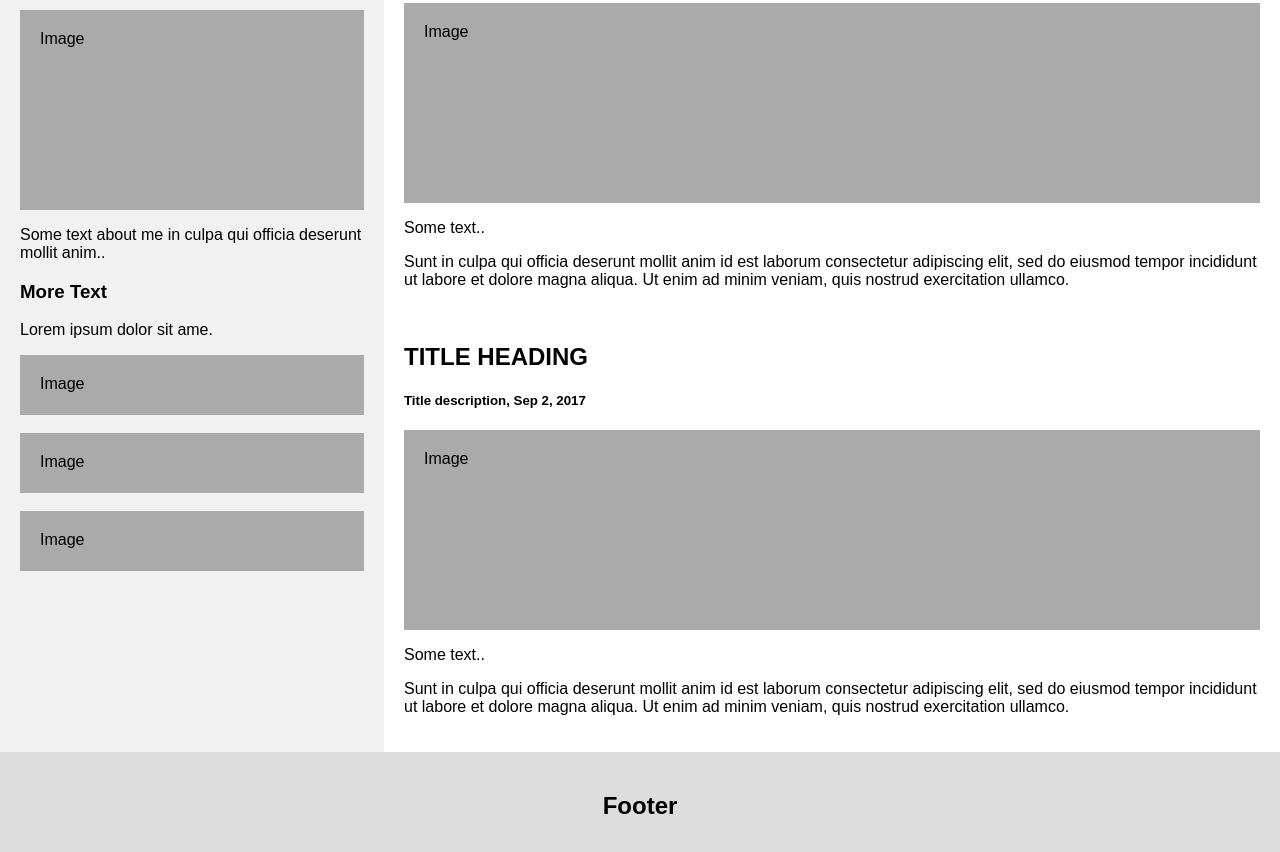
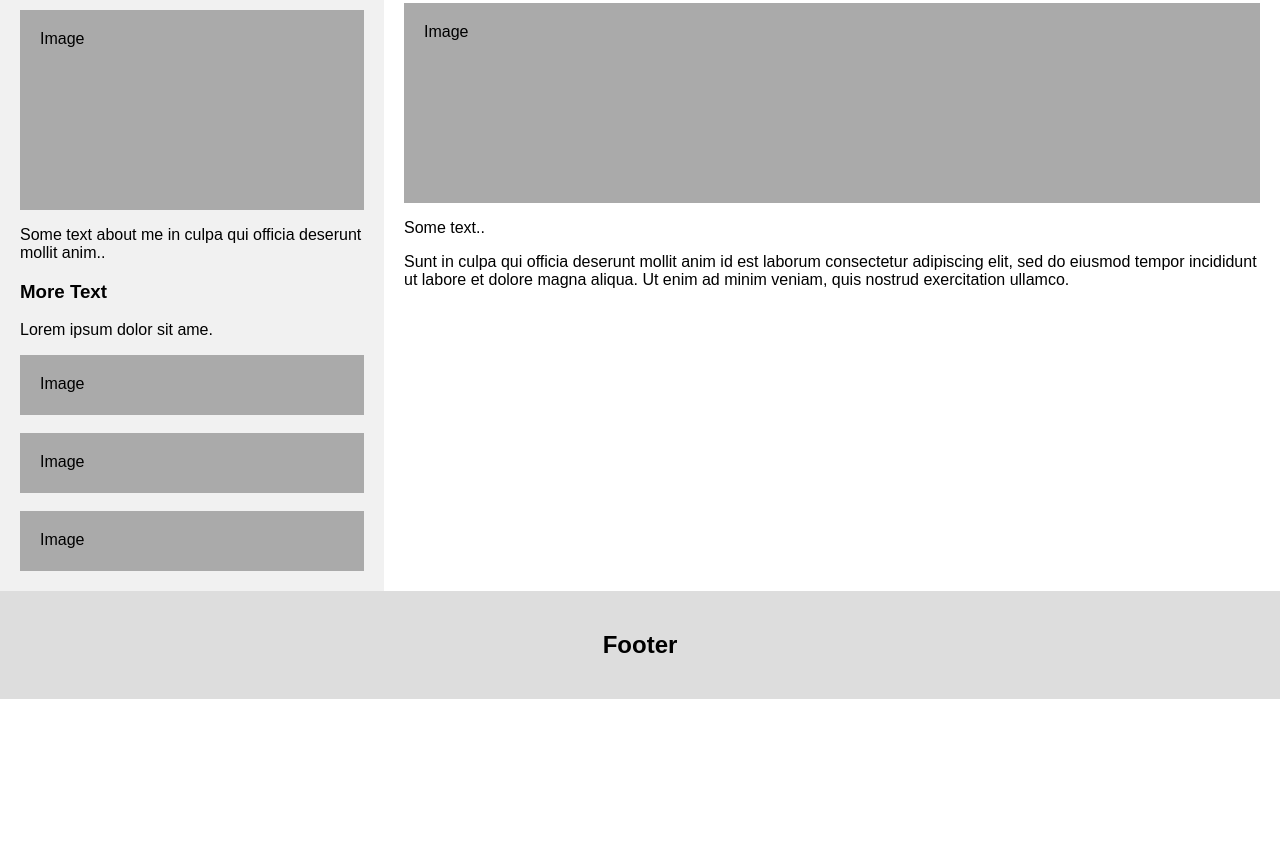
Before and after one commit to sky-xg/guodayihe.github.io, a plain HTML site: page index.html in a window 1280 px wide. Shown: the part 488-1340 px from the top of the page. After the commit the page ends 1187 px from the top, so only its background shows below. Drawn offline with Linux system fonts and the light colour scheme.

Commit message:
Update index.html

```diff
--- a/index.html
+++ b/index.html
@@ -1,7 +1,7 @@
 <!DOCTYPE html>
 <html lang="en">
 <head>
-<title>Page Title</title>
+<title>国大益和</title>
 <meta charset="UTF-8">
 <meta name="viewport" content="width=device-width, initial-scale=1">
 <style>
@@ -142,12 +142,6 @@ body {
     <div class="fakeimg" style="height:200px;">Image</div>
     <p>Some text..</p>
     <p>Sunt in culpa qui officia deserunt mollit anim id est laborum consectetur adipiscing elit, sed do eiusmod tempor incididunt ut labore et dolore magna aliqua. Ut enim ad minim veniam, quis nostrud exercitation ullamco.</p>
-    <br>
-    <h2>TITLE HEADING</h2>
-    <h5>Title description, Sep 2, 2017</h5>
-    <div class="fakeimg" style="height:200px;">Image</div>
-    <p>Some text..</p>
-    <p>Sunt in culpa qui officia deserunt mollit anim id est laborum consectetur adipiscing elit, sed do eiusmod tempor incididunt ut labore et dolore magna aliqua. Ut enim ad minim veniam, quis nostrud exercitation ullamco.</p>
   </div>
 </div>
 
```
